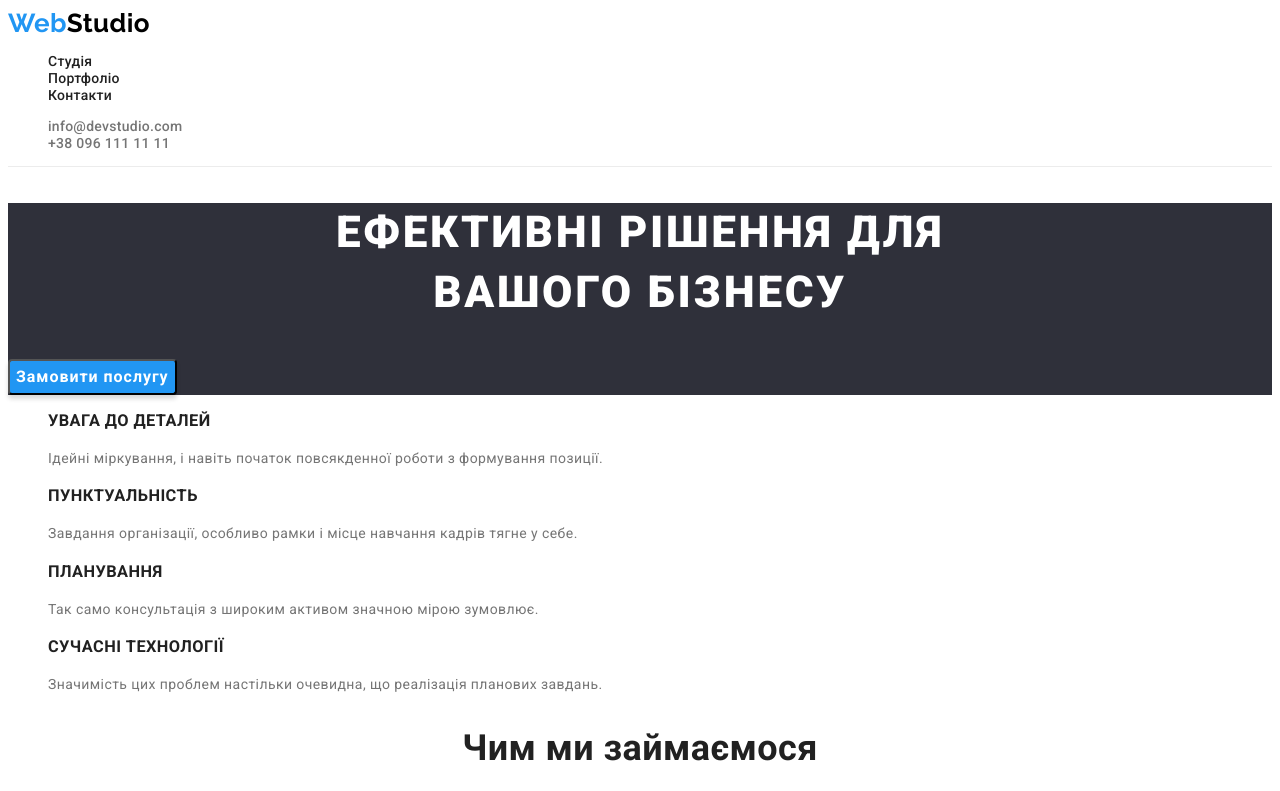
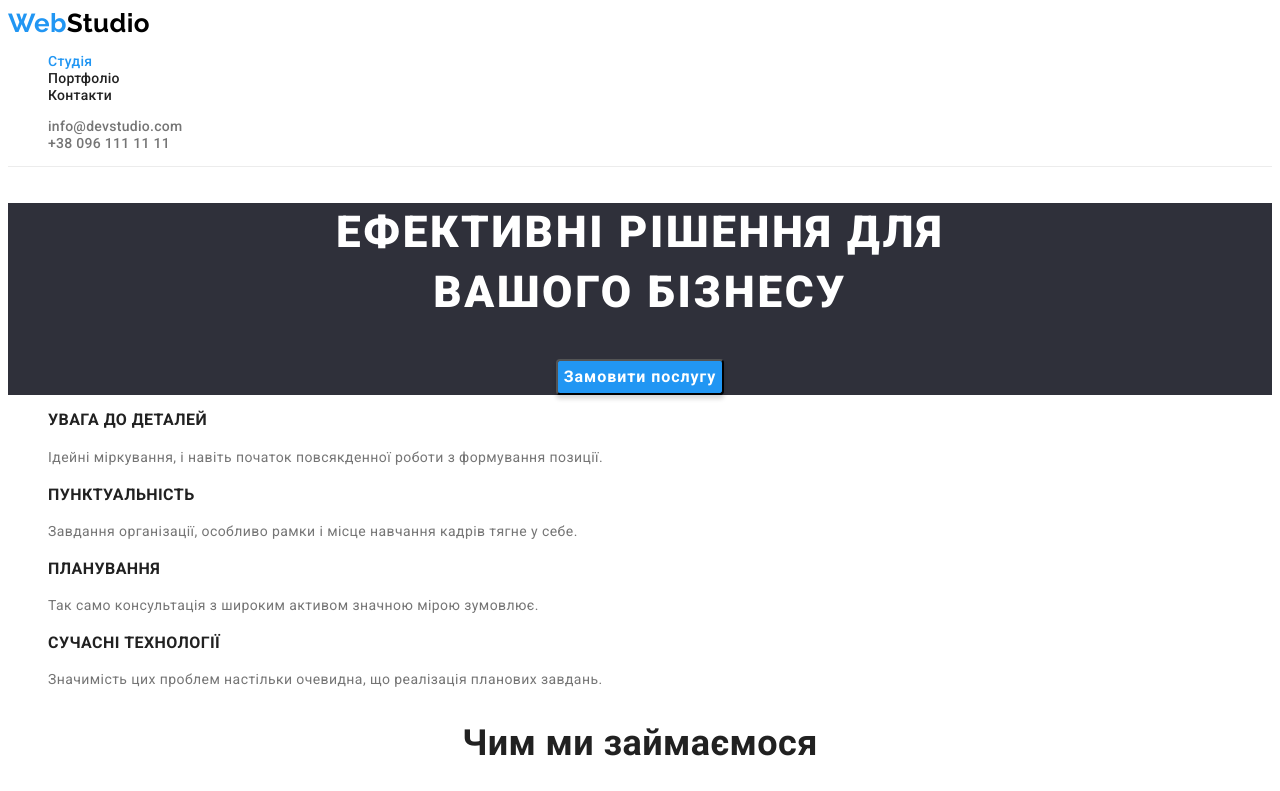
Before and after one commit to Andrii-Hashenko/goit-markup-hw-03, a plain HTML site: page index.html in a window 1280 px wide. Shown: the top 791 px of the page. Drawn offline with Linux system fonts and the light colour scheme.

Commit message:
вносить оновлення у файли проєкту

```diff
--- a/css/styles.css
+++ b/css/styles.css
@@ -57,6 +57,9 @@ a {
 ul {
     list-style-type: none
 }
+address {
+    font-style: normal;
+}
 /* HEADER */
 .logo {
     font-family: 'Raleway';
@@ -90,6 +93,9 @@ ul {
 .nav-cont:focus {
     color: var(--web-hover-fokus);
 }
+.nav-head .current {
+    color: var(--web-hover-fokus);
+}
 .contacts-mailto {
     font-weight: 500;
     line-height: 1.14;
@@ -116,12 +122,12 @@ ul {
 /* MAIN */
 .hero {
     background: var(--hero-footer-background);
+    text-align: center;
 }
 .title-hero {
     font-weight: 900;
     font-size: 44px;
     line-height: 1.36;
-    text-align: center;
     letter-spacing: 0.06em;
     text-transform: uppercase;
     color: var(--hero-footer);
@@ -131,9 +137,6 @@ ul {
     font-weight: 700;
     font-size: 16px;
     line-height: 1.88;
-    display: flex;
-    align-items: center;
-    text-align: center;
     letter-spacing: 0.06em;
     color: var(--hero-footer);
     background: var(--web-hover-fokus);
@@ -148,6 +151,7 @@ ul {
 /* OFFER */
 .offer-title {
     font-weight: 700;
+    font-size: 16px;
     line-height: 1.14;
     text-transform: uppercase;
     color: var(--text-color);
--- a/index.html
+++ b/index.html
@@ -21,7 +21,7 @@
             <nav class="nav">
                 <a class="logo" href="./index.html"><span class="logo-web">Web</span>Studio</a>
                 <ul class="nav-head">
-                    <li><a class="nav-stud" href="./index.html">Студія</a></li>
+                    <li><a class="nav-stud current" href="./index.html">Студія</a></li>
                     <li><a class="nav-portf" href="./portfolio.html">Портфоліо</a></li>
                     <li><a class="nav-cont" href="">Контакти</a></li>
                 </ul>
```
Also changed, not shown: portfolio.html (+1 -1 lines).
